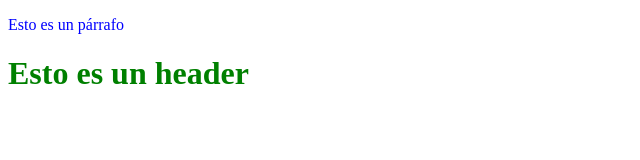
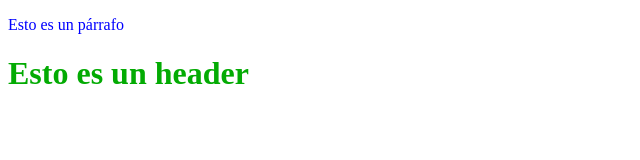
Before and after one commit to D-Lemus/PRACTICA_01_LGG, a plain HTML site: page index.html in a window 1280 px wide. Shown: the whole page, without its empty margins (0-640 px from the left). Drawn offline with Linux system fonts and the light colour scheme.

Commit message:
Modificar style.css

```diff
--- a/styles/style.css
+++ b/styles/style.css
@@ -1,5 +1,5 @@
 h1 {
-    color: green;
+    color: rgb(3, 171, 3);
     }
     p {
     color:blue;
```
